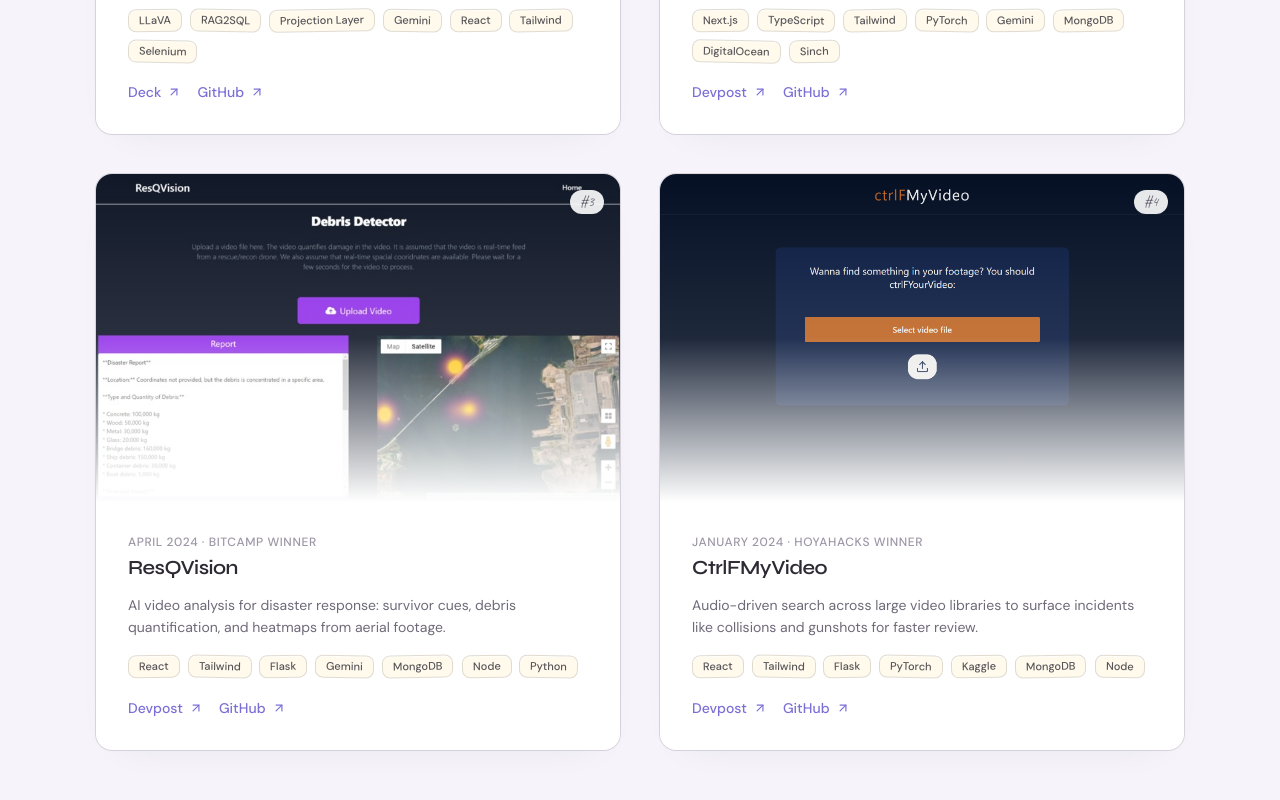
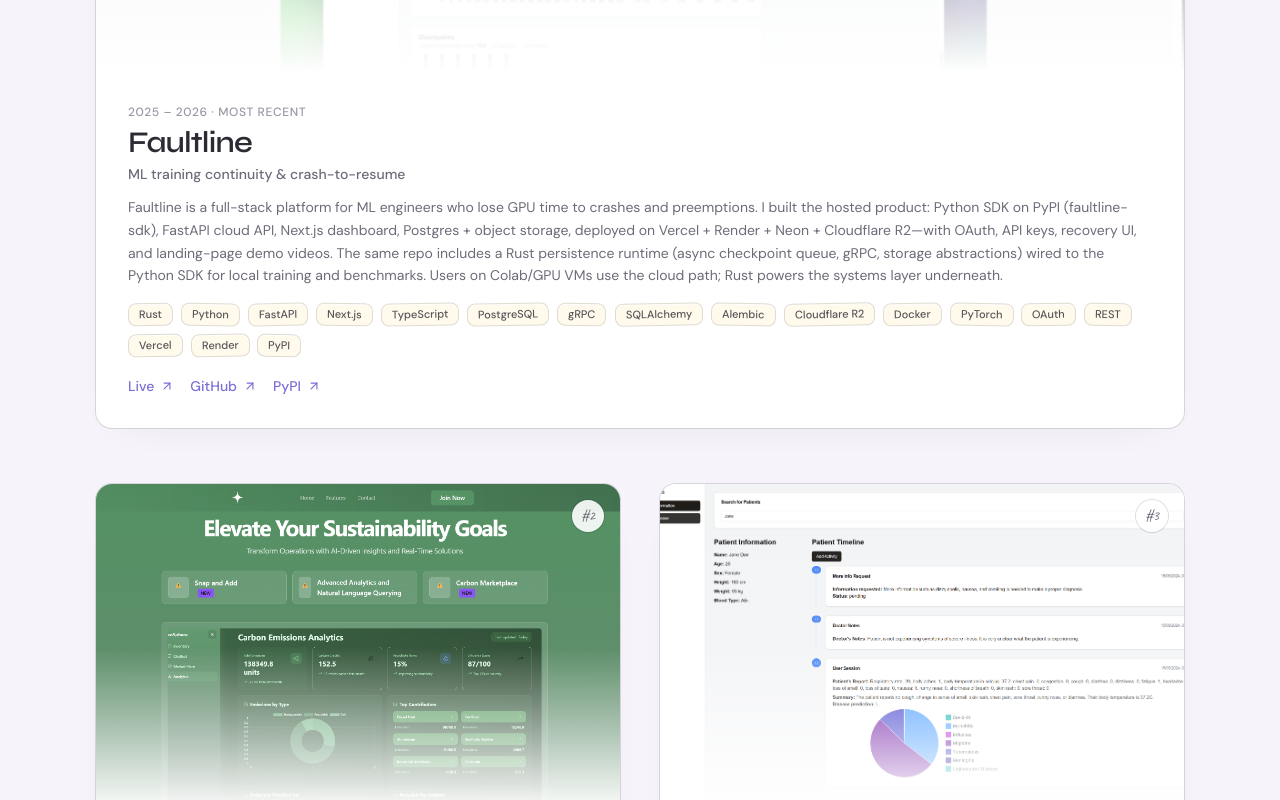
Before and after one commit to AnuraagTripathy/Portfolio, a Next.js app: page /projects in a window 1280 px wide. Shown: the part 860-1660 px from the top of the page. Built offline with nearby package versions, Linux system fonts and the light colour scheme.

Commit message:
Add featured Faultline project to Projects page
Highlight the ML training continuity platform as a full-width card above the project grid.

```diff
--- a/src/app/projects/page.tsx
+++ b/src/app/projects/page.tsx
@@ -1,7 +1,7 @@
 import Image from "next/image";
 import Link from "next/link";
 import { ArrowUpRight } from "lucide-react";
-import { projects } from "@/content/projects";
+import { featuredProject, projects } from "@/content/projects";
 import { WavyRule } from "@/components/WavyRule";
 
 export const metadata = {
@@ -10,50 +10,49 @@
 
 const stickerRotate = ["-rotate-1", "rotate-1", "-rotate-1", "rotate-1", "-rotate-1"] as const;
 
-export default function ProjectsPage() {
+const cardClass =
+  "group flex flex-col overflow-hidden rounded-2xl bg-surface shadow-card ring-1 ring-line/15 transition duration-300 hover:-translate-y-0.5 hover:shadow-lift dark:shadow-none dark:ring-line/10 dark:hover:ring-accent/20";
+
+function ProjectCard({
+  project: p,
+  badge,
+  mediaClassName,
+  titleClassName,
+  sizes,
+}: {
+  project: (typeof projects)[number];
+  badge: string;
+  mediaClassName: string;
+  titleClassName?: string;
+  sizes: string;
+}) {
   return (
-    <main className="mx-auto max-w-6xl px-5 pb-28 pt-14 sm:px-8 sm:pt-18">
-      <header className="max-w-2xl">
-        <p className="text-sm font-medium uppercase tracking-[0.18em] text-ink-soft">Portfolio</p>
-        <h1 className="mt-3 font-display text-4xl font-semibold tracking-tight text-ink sm:text-5xl">
-          Projects
-        </h1>
-        <p className="mt-4 text-base leading-relaxed text-ink-muted">
-          Tools and prototypes aimed at real-world friction: from disaster response to rural
-          healthcare access.
-        </p>
-      </header>
-
-      <WavyRule className="mt-12 max-w-xl" />
-
-      <div className="mt-14 grid gap-10 lg:grid-cols-2">
-        {projects.map((p, pi) => (
-          <article
-            key={p.name}
-            className="group flex flex-col overflow-hidden rounded-2xl bg-surface shadow-card ring-1 ring-line/15 transition duration-300 hover:-translate-y-0.5 hover:shadow-lift dark:shadow-none dark:ring-line/10 dark:hover:ring-accent/20"
-          >
-            <div className="relative aspect-[16/10] overflow-hidden">
+    <article className={cardClass}>
+      <div className={`relative overflow-hidden ${mediaClassName}`}>
         <Image
           src={p.image}
           alt={p.name}
           fill
           quality={90}
           className="object-cover transition duration-700 group-hover:scale-[1.02]"
-                sizes="(min-width: 1280px) 580px, (min-width: 1024px) 48vw, 100vw"
+          sizes={sizes}
         />
         <div className="pointer-events-none absolute inset-0 bg-gradient-to-t from-white via-white/10 to-transparent dark:from-surface dark:via-surface/20" />
-              <span className="absolute right-4 top-4 rounded-full bg-surface/90 px-2.5 py-0.5 font-quirk text-sm text-ink-muted shadow-soft ring-1 ring-line/15 dark:bg-surface/95 dark:ring-line/10">
-                #{pi + 1}
+        <span className="absolute right-4 top-4 flex size-8 items-center justify-center rounded-full bg-surface/90 font-quirk text-sm text-ink-muted shadow-soft ring-1 ring-line/15 dark:bg-surface/95 dark:ring-line/10">
+          {badge}
         </span>
       </div>
       <div className="flex flex-1 flex-col gap-4 p-6 sm:p-8">
         <div>
-                <p className="text-xs font-medium uppercase tracking-wider text-ink-soft">
-                  {p.period}
-                </p>
-                <h2 className="mt-1 font-display text-xl font-semibold tracking-tight text-ink">
+          <p className="text-xs font-medium uppercase tracking-wider text-ink-soft">{p.period}</p>
+          <h2
+            className={`mt-1 font-display font-semibold tracking-tight text-ink ${titleClassName ?? "text-xl"}`}
+          >
             {p.name}
           </h2>
+          {p.subtitle ? (
+            <p className="mt-1 text-sm font-medium text-ink-muted">{p.subtitle}</p>
+          ) : null}
           <p className="mt-3 text-sm leading-relaxed text-ink-muted">{p.description}</p>
         </div>
         <div className="flex flex-wrap gap-2">
@@ -82,6 +81,44 @@
         </div>
       </div>
     </article>
+  );
+}
+
+export default function ProjectsPage() {
+  return (
+    <main className="mx-auto max-w-6xl px-5 pb-28 pt-14 sm:px-8 sm:pt-18">
+      <header className="max-w-2xl">
+        <p className="text-sm font-medium uppercase tracking-[0.18em] text-ink-soft">Portfolio</p>
+        <h1 className="mt-3 font-display text-4xl font-semibold tracking-tight text-ink sm:text-5xl">
+          Projects
+        </h1>
+        <p className="mt-4 text-base leading-relaxed text-ink-muted">
+          Tools and prototypes aimed at real-world friction: from disaster response to rural
+          healthcare access.
+        </p>
+      </header>
+
+      <WavyRule className="mt-12 max-w-xl" />
+
+      <div className="mt-14">
+        <ProjectCard
+          project={featuredProject}
+          badge="#1"
+          mediaClassName="aspect-[21/10] sm:aspect-[2/1]"
+          titleClassName="text-2xl sm:text-3xl"
+          sizes="(min-width: 1280px) 1152px, 100vw"
+        />
+      </div>
+
+      <div className="mt-14 grid gap-10 lg:grid-cols-2">
+        {projects.map((p, pi) => (
+          <ProjectCard
+            key={p.name}
+            project={p}
+            badge={`#${pi + 2}`}
+            mediaClassName="aspect-[16/10]"
+            sizes="(min-width: 1280px) 580px, (min-width: 1024px) 48vw, 100vw"
+          />
         ))}
       </div>
     </main>
--- a/src/content/projects.ts
+++ b/src/content/projects.ts
@@ -3,10 +3,44 @@
 export type Project = {
   name: string;
   period: string;
+  subtitle?: string;
   description: string;
   image: string;
   tech: string[];
   links: ProjectLink[];
+};
+
+export const featuredProject: Project = {
+  name: "Faultline",
+  period: "2025 – 2026 · MOST RECENT",
+  subtitle: "ML training continuity & crash-to-resume",
+  description:
+    "Faultline is a full-stack platform for ML engineers who lose GPU time to crashes and preemptions. I built the hosted product: Python SDK on PyPI (faultline-sdk), FastAPI cloud API, Next.js dashboard, Postgres + object storage, deployed on Vercel + Render + Neon + Cloudflare R2—with OAuth, API keys, recovery UI, and landing-page demo videos. The same repo includes a Rust persistence runtime (async checkpoint queue, gRPC, storage abstractions) wired to the Python SDK for local training and benchmarks. Users on Colab/GPU VMs use the cloud path; Rust powers the systems layer underneath.",
+  image: "/projects/Faultline.png",
+  tech: [
+    "Rust",
+    "Python",
+    "FastAPI",
+    "Next.js",
+    "TypeScript",
+    "PostgreSQL",
+    "gRPC",
+    "SQLAlchemy",
+    "Alembic",
+    "Cloudflare R2",
+    "Docker",
+    "PyTorch",
+    "OAuth",
+    "REST",
+    "Vercel",
+    "Render",
+    "PyPI",
+  ],
+  links: [
+    { label: "Live", href: "https://faultline-eight.vercel.app" },
+    { label: "GitHub", href: "https://github.com/AnuraagTripathy/faultline" },
+    { label: "PyPI", href: "https://pypi.org/project/faultline-sdk/" },
+  ],
 };
 
 export const projects: Project[] = [
```
Also changed, not shown: public/projects/Faultline.png (added). Lines whose indentation alone changed are shown as unchanged.
